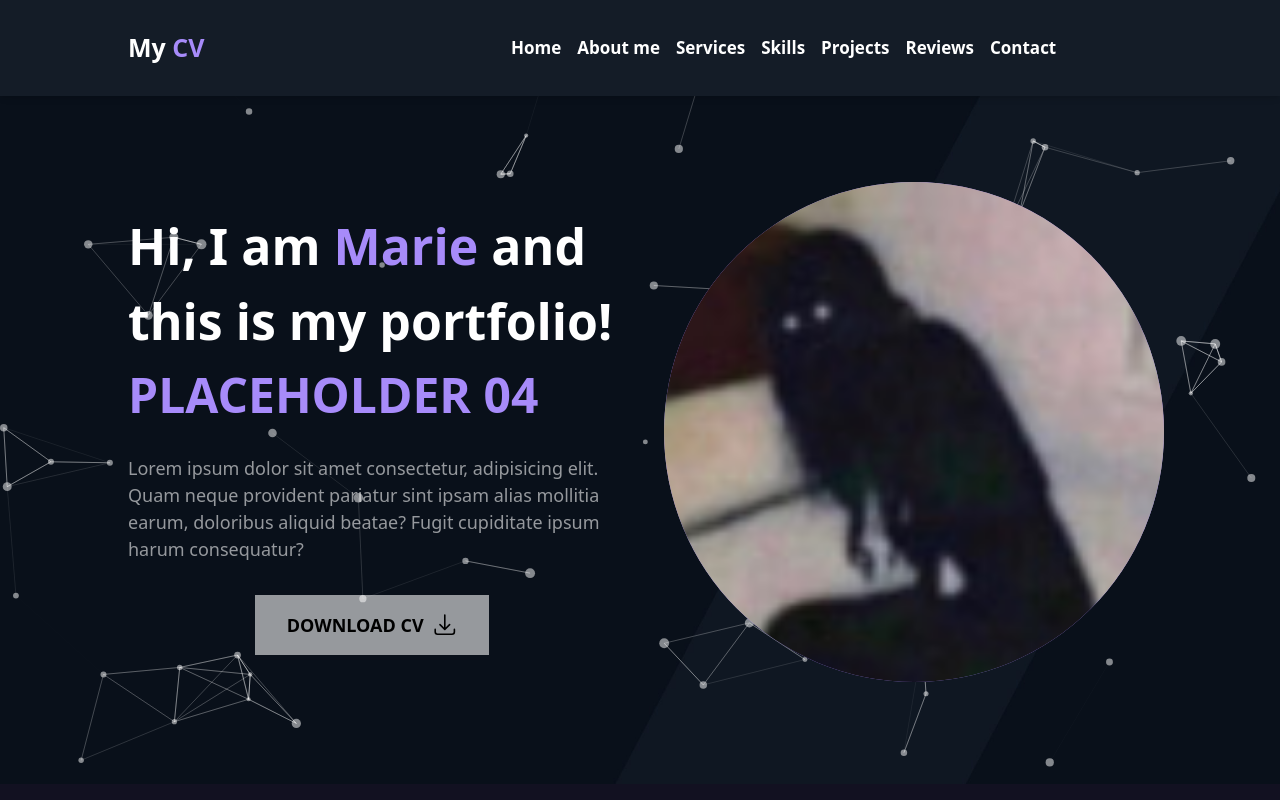
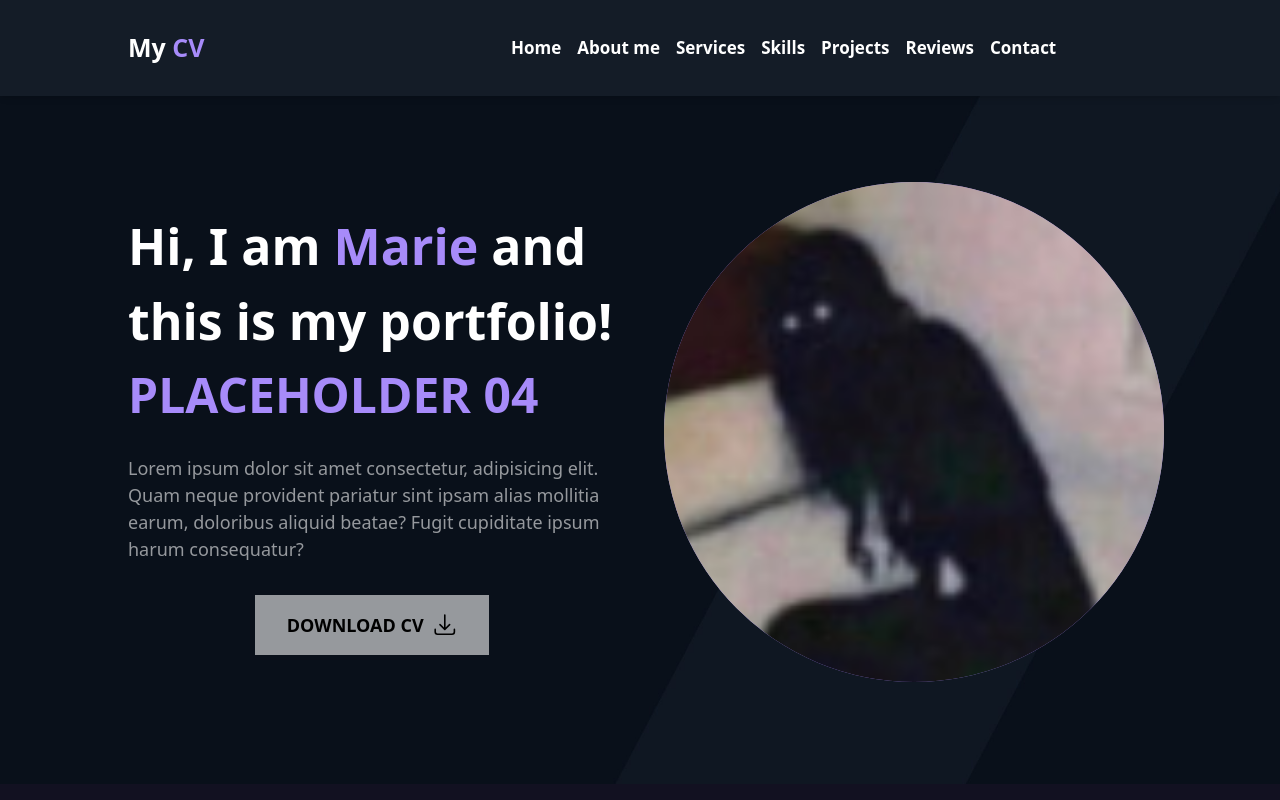
Before and after one commit to eycis/portfolio, a Next.js app: page / in a window 1280 px wide. Shown: the top 800 px of the page. Built offline with nearby package versions, Linux system fonts and the light colour scheme.

Commit message:
particles deletion

```diff
--- a/components/Hero.tsx
+++ b/components/Hero.tsx
@@ -1,5 +1,4 @@
 import React from "react";
-import Particle from "./Particle";
 import TextEffect from "./TextEffects";
 import Image from "next/image";
 import { ArrowDownTrayIcon } from "@heroicons/react/24/solid";
@@ -7,7 +6,6 @@ import { ArrowDownTrayIcon } from "@heroicons/react/24/solid";
 const Hero = () => {
     return (
         <div className="h-[88vh] bg-[url('/images/banner.jpg')] mt-[10vh] bg-cover bg-center">
-            <Particle/>
             <div className="w-[80%] grid-cols-1 mx-auto grid lg:grid-cols-2 gap-[3rem] h-[100%] items-center">
                 <div>
                     <h1 className="text-[35px] md:text-[50px] text-white font-bold">
--- a/components/Particle.tsx
+++ /dev/null
@@ -1,105 +0,0 @@
-import { useCallback } from "react";
-import type { Container, Engine } from "tsparticles-engine";
-import Particles from "react-tsparticles";
-//import { loadFull } from "tsparticles"; // if you are going to use `loadFull`, install the "tsparticles" package too.
-import { loadSlim } from "tsparticles-slim"; // if you are going to use `loadSlim`, install the "tsparticles-slim" package too.
-
-const Particle = () => {
-  const particlesInit = useCallback(async (engine: Engine) => {
-    console.log(engine);
-
-    // you can initialize the tsParticles instance (engine) here, adding custom shapes or presets
-    // this loads the tsparticles package bundle, it's the easiest method for getting everything ready
-    // starting from v2 you can add only the features you need reducing the bundle size
-    //await loadFull(engine);
-    await loadSlim(engine);
-  }, []);
-
-  const particlesLoaded = useCallback(
-    async (container: Container | undefined) => {
-      await console.log(container);
-    },
-    []
-  );
-
-  return (
-    <div>
-      <Particles
-        id="tsparticles"
-        init={particlesInit}
-        loaded={particlesLoaded}
-        options={{
-          background: {
-            //   color: {
-            //     value: "#0d47a1",
-            //   },
-          },
-          fpsLimit: 120,
-          interactivity: {
-            events: {
-              onClick: {
-                enable: true,
-                mode: "push",
-              },
-              onHover: {
-                enable: true,
-                mode: "repulse",
-              },
-              resize: true,
-            },
-            modes: {
-              push: {
-                quantity: 4,
-              },
-              repulse: {
-                distance: 200,
-                duration: 0.4,
-              },
-            },
-          },
-          particles: {
-            color: {
-              value: "#ffffff",
-            },
-            links: {
-              color: "#ffffff",
-              distance: 120,
-              enable: true,
-              opacity: 0.5,
-              width: 1,
-            },
-            move: {
-              direction: "none",
-              enable: true,
-              outModes: {
-                default: "bounce",
-              },
-              random: false,
-              speed: 4,
-              straight: false,
-            },
-            number: {
-              density: {
-                enable: true,
-                area: 800,
-              },
-              value: 60,
-            },
-            opacity: {
-              value: 0.5,
-            },
-            shape: {
-              type: "circle",
-            },
-            size: {
-              value: { min: 2, max: 5 },
-            },
-          },
-          detectRetina: true,
-        }}
-      />
-    </div>
-  );
-};
-
-export default Particle;
```
